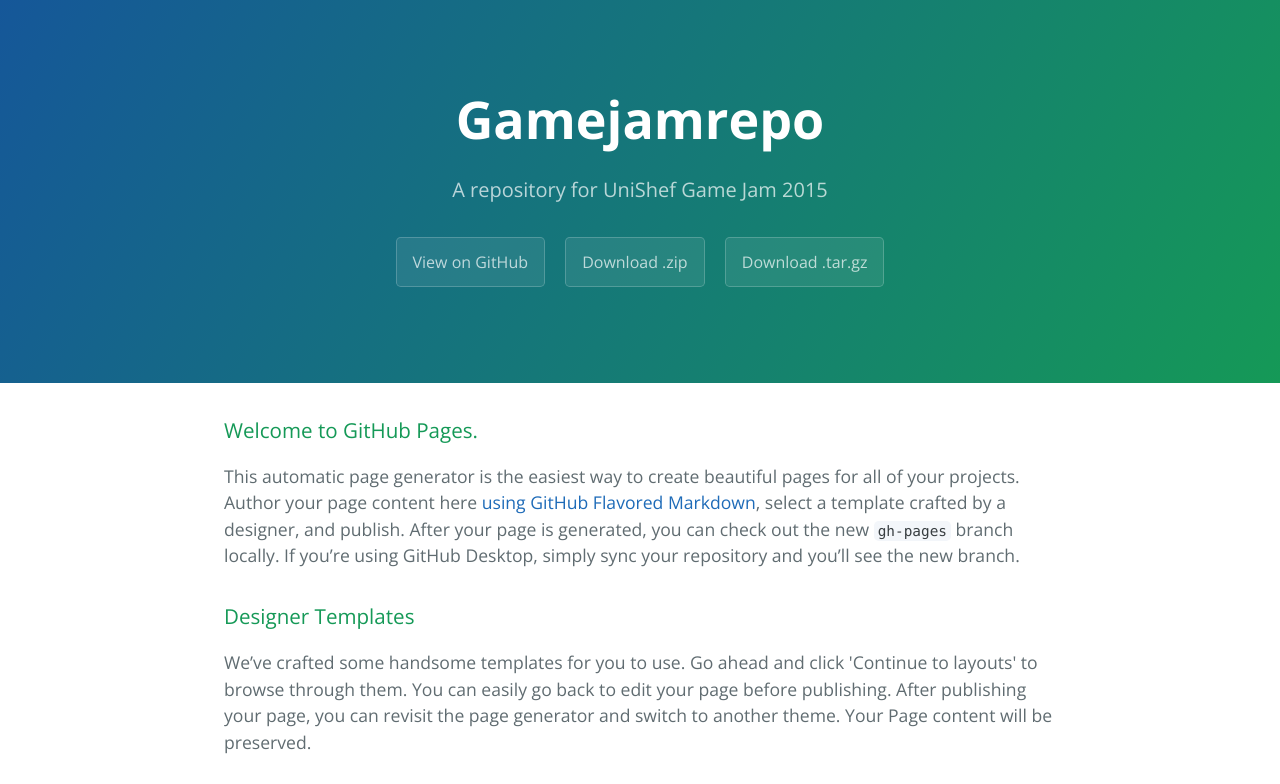
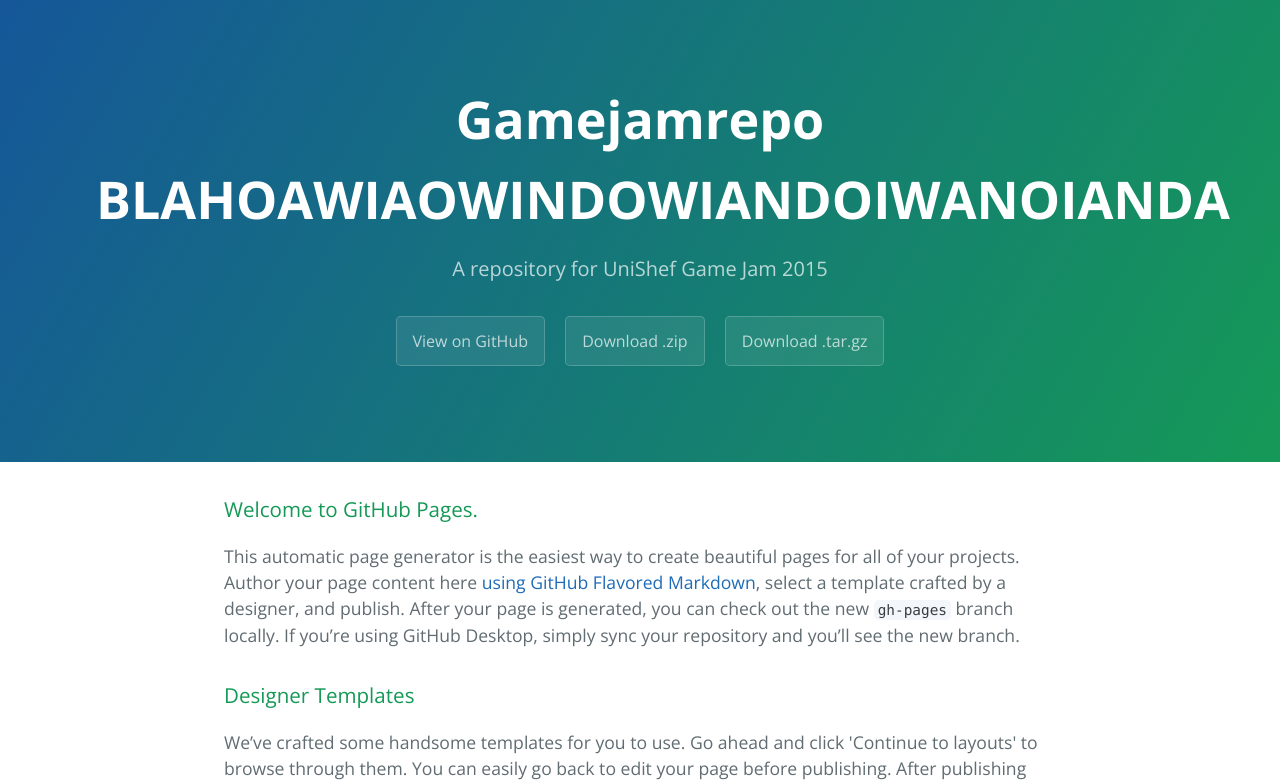
Before and after one commit to cgmcintyr/gameJamRepo, a plain HTML site: page index.html in a window 1280 px wide. Shown: the top 784 px of the page. Drawn offline with nearby package versions, Linux system fonts and the light colour scheme.

Commit message:
Update index.html

```diff
--- a/index.html
+++ b/index.html
@@ -12,6 +12,7 @@
   <body>
     <section class="page-header">
       <h1 class="project-name">Gamejamrepo</h1>
+            <h1 class="project-name">BLAHOAWIAOWINDOWIANDOIWANOIANDA</h1>
       <h2 class="project-tagline">A repository for UniShef Game Jam 2015</h2>
       <a href="https://github.com/chrsintyre/gameJamRepo" class="btn">View on GitHub</a>
       <a href="https://github.com/chrsintyre/gameJamRepo/zipball/master" class="btn">Download .zip</a>
```
